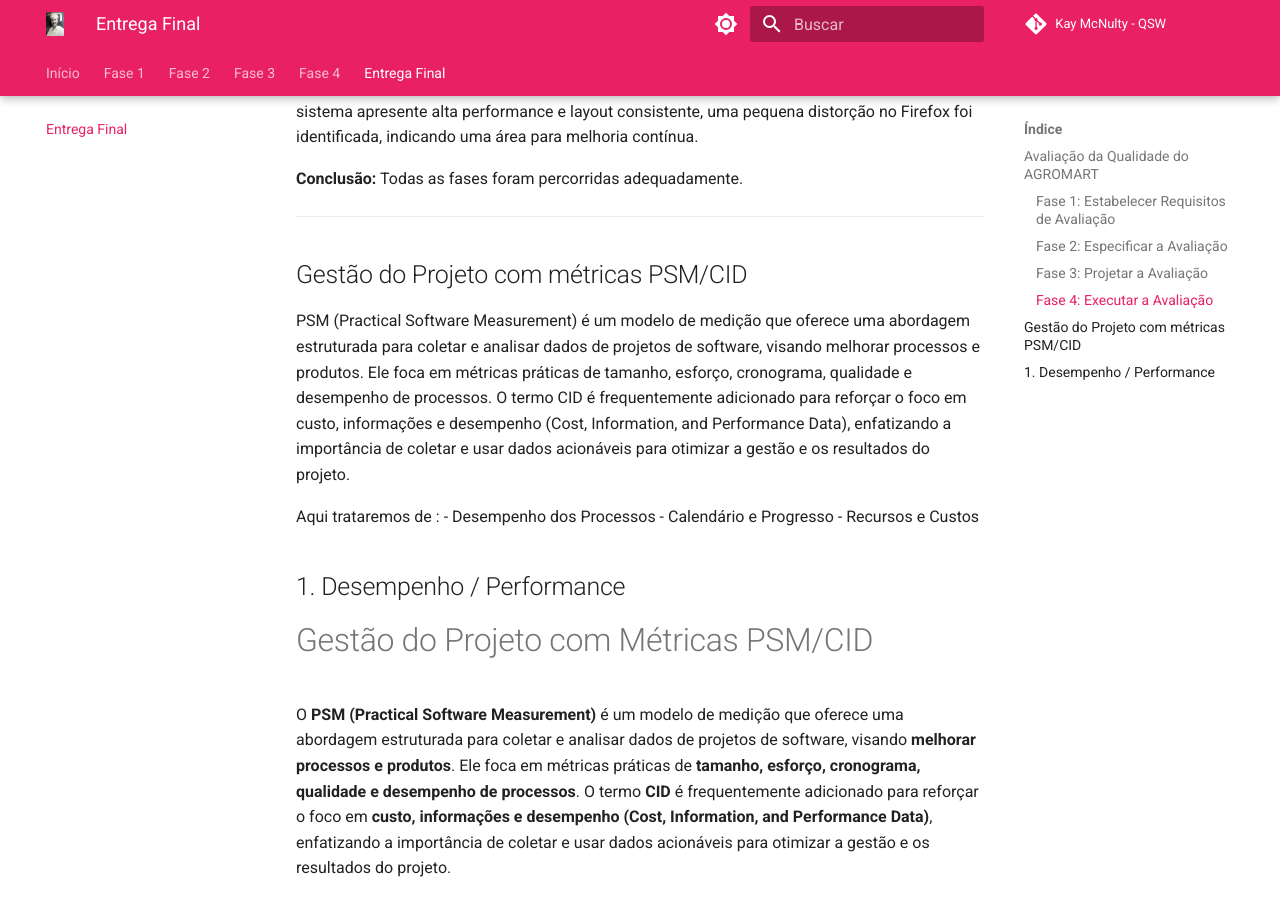
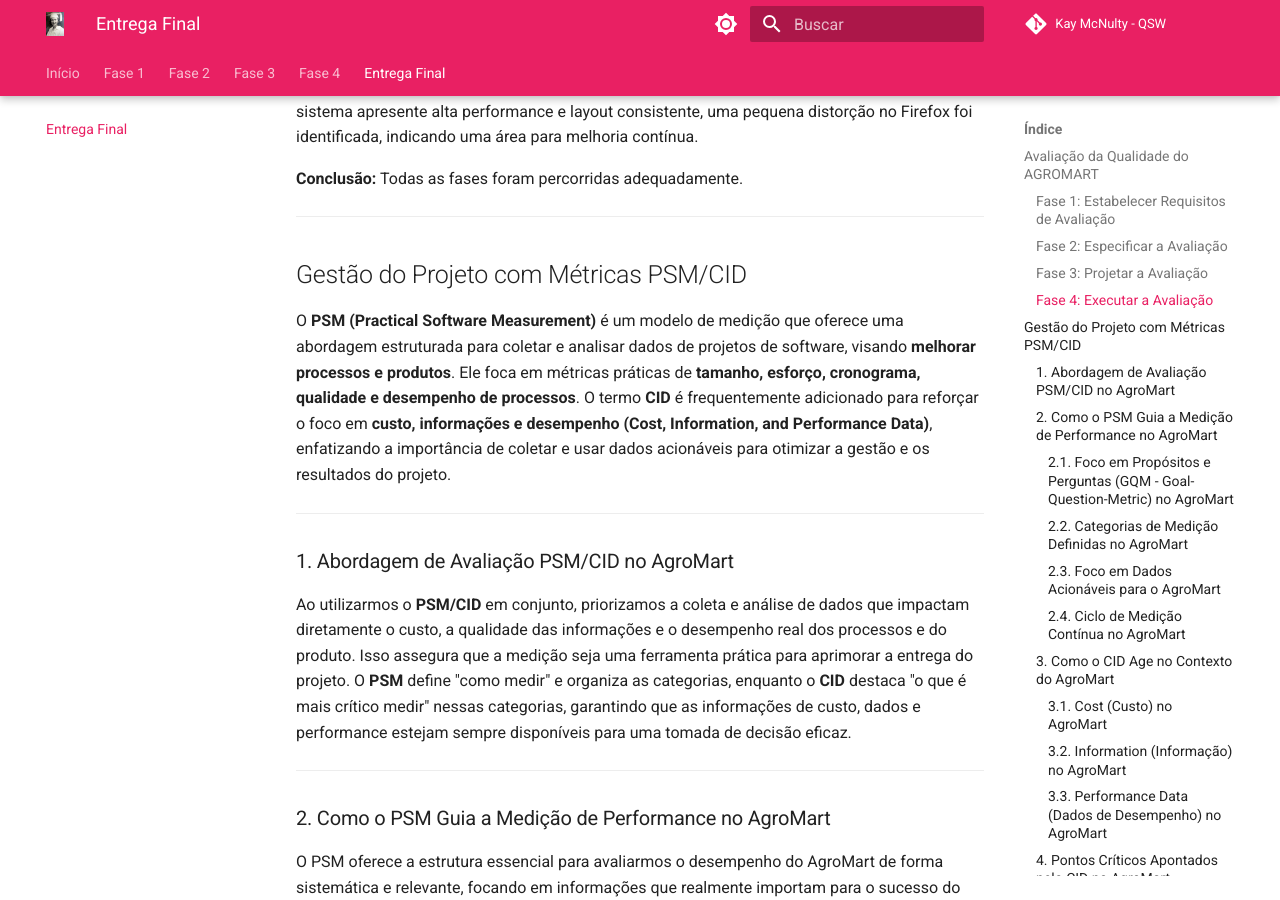
Before and after one commit to FCTE-Qualidade-de-Software-1/2025-1-T01-KAY-MCNULTY, an MkDocs documentation site: the page built from docs/entregafinal/gestao.md, in a window 1280 px wide and 900 px high, scrolled down 1249 px. Built offline with MkDocs 1.6.1 and Material for MkDocs 9.7.7, drawn with Linux system fonts in a browser that asks for light colours; comment, search, counter and statistics services are not loaded; some of the changed text lies outside the part shown.

Commit message:
update gestao.md

```diff
--- a/docs/entregafinal/gestao.md
+++ b/docs/entregafinal/gestao.md
@@ -32,33 +32,24 @@ A avaliação de compatibilidade do AgroMart, na Fase 4 (Q1), focou em garantir
 **Conclusão:** Todas as fases foram percorridas adequadamente.
 
 ---
-## Gestão do Projeto com métricas PSM/CID
 
-PSM (Practical Software Measurement) é um modelo de medição que oferece uma abordagem estruturada para coletar e analisar dados de projetos de software, visando melhorar processos e produtos. Ele foca em métricas práticas de tamanho, esforço, cronograma, qualidade e desempenho de processos. O termo CID é frequentemente adicionado para reforçar o foco em custo, informações e desempenho (Cost, Information, and Performance Data), enfatizando a importância de coletar e usar dados acionáveis para otimizar a gestão e os resultados do projeto.
-
-Aqui trataremos de :
-- Desempenho dos Processos
-- Calendário e Progresso
-- Recursos e Custos
-
-##  1. Desempenho / Performance
-# Gestão do Projeto com Métricas PSM/CID
+## Gestão do Projeto com Métricas PSM/CID
 
 O **PSM (Practical Software Measurement)** é um modelo de medição que oferece uma abordagem estruturada para coletar e analisar dados de projetos de software, visando **melhorar processos e produtos**. Ele foca em métricas práticas de **tamanho, esforço, cronograma, qualidade e desempenho de processos**. O termo **CID** é frequentemente adicionado para reforçar o foco em **custo, informações e desempenho (Cost, Information, and Performance Data)**, enfatizando a importância de coletar e usar dados acionáveis para otimizar a gestão e os resultados do projeto.
 
 ---
 
-## 1. Abordagem de Avaliação PSM/CID no AgroMart
+### 1. Abordagem de Avaliação PSM/CID no AgroMart
 
 Ao utilizarmos o **PSM/CID** em conjunto, priorizamos a coleta e análise de dados que impactam diretamente o custo, a qualidade das informações e o desempenho real dos processos e do produto. Isso assegura que a medição seja uma ferramenta prática para aprimorar a entrega do projeto. O **PSM** define "como medir" e organiza as categorias, enquanto o **CID** destaca "o que é mais crítico medir" nessas categorias, garantindo que as informações de custo, dados e performance estejam sempre disponíveis para uma tomada de decisão eficaz.
 
 ---
 
-## 2. Como o PSM Guia a Medição de Performance no AgroMart
+### 2. Como o PSM Guia a Medição de Performance no AgroMart
 
 O PSM oferece a estrutura essencial para avaliarmos o desempenho do AgroMart de forma sistemática e relevante, focando em informações que realmente importam para o sucesso do projeto.
 
-### 2.1. Foco em Propósitos e Perguntas (GQM - Goal-Question-Metric) no AgroMart
+#### 2.1. Foco em Propósitos e Perguntas (GQM - Goal-Question-Metric) no AgroMart
 
 No AgroMart, o paradigma **GQM** é a base para definir o que e como medir:
 
@@ -86,7 +77,7 @@ No AgroMart, o paradigma **GQM** é a base para definir o que e como medir:
     * **Para Qualidade:** `Número de Defeitos Reportados pós-teste`, `Percentual de Sucesso em Testes de Compatibilidade/Usabilidade`, `Percentual de Aderência aos Critérios de Entrega`.
     * **Para Cronograma:** `Desvio da Linha Real em relação à Planejada no Burndown Chart`, `Percentual de Marcos Entregues no Prazo`, `Razão entre Tarefas Comprometidas e Concluídas`.
 
-### 2.2. Categorias de Medição Definidas no AgroMart
+#### 2.2. Categorias de Medição Definidas no AgroMart
 
 Aplicamos as cinco categorias do PSM para ter uma visão completa:
 
@@ -96,7 +87,7 @@ Aplicamos as cinco categorias do PSM para ter uma visão completa:
 * **Qualidade:** Verificamos a **Aderência às Instruções da Docente** (100% de conformidade) e a **Compatibilidade em Diferentes Navegadores** (99,3% de sucesso no Q1 da Fase 4).
 * **Desempenho dos Processos:** Analisamos o **Cumulative Flow Diagram (CFD)** para entender o fluxo de trabalho e WIP, o **Burndown Chart** para a taxa de progresso, o **Committed vs. Completed** para a capacidade de entrega e o **Cycle Time** para a eficiência da finalização de tarefas.
 
-### 2.3. Foco em Dados Acionáveis para o AgroMart
+#### 2.3. Foco em Dados Acionáveis para o AgroMart
 
 Para o AgroMart, as métricas devem gerar informações que nos permitam agir:
 
@@ -104,7 +95,7 @@ Para o AgroMart, as métricas devem gerar informações que nos permitam agir:
 * O Burndown acima da linha planejada nos leva a **reavaliar as estimativas** ou identificar impedimentos.
 * Um aumento no Cycle Time pode nos levar a **revisar o fluxo** de trabalho ou a complexidade das tarefas.
 
-### 2.4. Ciclo de Medição Contínua no AgroMart
+#### 2.4. Ciclo de Medição Contínua no AgroMart
 
 A avaliação do AgroMart não é um evento único, mas um ciclo:
 
@@ -118,11 +109,11 @@ Ao aplicar o PSM dessa forma, o projeto AgroMart não só mede seu progresso, ma
 
 ---
 
-## 3. Como o CID Age no Contexto do AgroMart
+### 3. Como o CID Age no Contexto do AgroMart
 
 O **CID** atua como uma lente que **prioriza e destaca as informações mais críticas** para a gestão do projeto, complementando o "como medir" do PSM.
 
-### 3.1. Cost (Custo) no AgroMart
+#### 3.1. Cost (Custo) no AgroMart
 
 O CID foca na **eficiência dos recursos financeiros e de mão de obra** do AgroMart:
 
@@ -130,7 +121,7 @@ O CID foca na **eficiência dos recursos financeiros e de mão de obra** do Agro
 * **Identificar Desperdícios:** Observaria horas extras não justificadas, retrabalho excessivo (falhas de qualidade que geram custo adicional) ou uso ineficiente de ferramentas.
 * **Análise de ROI (Retorno sobre Investimento) Simplificada:** Mesmo que simulado, o CID incentivaria a pensar se o investimento simulado está gerando as entregas e a qualidade esperadas.
 
-### 3.2. Information (Informação) no AgroMart
+#### 3.2. Information (Informação) no AgroMart
 
 O CID avalia a **qualidade e a disponibilidade dos dados de gestão** do AgroMart:
 
@@ -138,7 +129,7 @@ O CID avalia a **qualidade e a disponibilidade dos dados de gestão** do AgroMar
 * **Integridade dos Dados:** Checaria se os dados coletados (do Kanban, GitHub) são precisos e consistentes. Inconsistências (ex: no Burndown) podem indicar problemas de dados ou processo.
 * **Acesso à Informação:** Avaliaria se a equipe e stakeholders têm acesso fácil às métricas e relatórios importantes.
 
-### 3.3. Performance Data (Dados de Desempenho) no AgroMart
+#### 3.3. Performance Data (Dados de Desempenho) no AgroMart
 
 Esta parte alinha-se com suas métricas, mas o CID as enfatiza sob uma ótica de "impacto crítico":
 
@@ -147,7 +138,7 @@ Esta parte alinha-se com suas métricas, mas o CID as enfatiza sob uma ótica de
 
 ---
 
-## 4. Pontos Críticos Apontados pelo CID no AgroMart
+### 4. Pontos Críticos Apontados pelo CID no AgroMart
 
 Com base nos dados que você já apresentou, o CID apontaria os seguintes pontos como **críticos ou de atenção imediata**:
 
@@ -169,11 +160,11 @@ Com base nos dados que você já apresentou, o CID apontaria os seguintes pontos
 
 ---
 
-## 5. Indicadores Visuais de Desempenho da Sprint
+### 5. Indicadores Visuais de Desempenho da Sprint
 
 A seguir são apresentados os principais gráficos utilizados para análise do desempenho da equipe de desenvolvimento do sistema **AgroMart** durante os ciclos de sprint. Os dados foram coletados manualmente a partir do acompanhamento do quadro Kanban e das ferramentas de versionamento utilizadas.
 
-### 5.1. Gráfico de Fluxo Cumulativo (CFD)
+#### 5.1. Gráfico de Fluxo Cumulativo (CFD)
 
 Este gráfico representa a evolução das tarefas ao longo dos dias da Sprint 1, separadas por status:
 
@@ -191,7 +182,7 @@ Este gráfico representa a evolução das tarefas ao longo dos dias da Sprint 1,
 
 ---
 
-### 5.2. Gráfico de Burndown
+#### 5.2. Gráfico de Burndown
 
 Este gráfico compara o trabalho **planejado** com o trabalho **real** concluído na Sprint 1:
 
@@ -209,7 +200,7 @@ Este gráfico compara o trabalho **planejado** com o trabalho **real** concluíd
 
 ---
 
-### 5.3. Gráfico de Comprometimento vs Conclusão
+#### 5.3. Gráfico de Comprometimento vs Conclusão
 
 Comparação entre tarefas comprometidas e efetivamente entregues por sprint:
 
@@ -225,7 +216,7 @@ Comparação entre tarefas comprometidas e efetivamente entregues por sprint:
 
 ---
 
-### 5.4. Gráfico de Cycle Time
+#### 5.4. Gráfico de Cycle Time
 
 Tempo médio (em dias) para finalização de cada tarefa:
 
@@ -252,11 +243,11 @@ A análise gráfica evidencia que, apesar de pequenos desvios entre o trabalho p
 **Objetivo:** Obter um planejamento adequado com as datas de entrega.
 **Métrica:** Conformidade com datas de entrega.
 
-## Calendário de Entregas do Projeto AgroMart
+### Calendário de Entregas do Projeto AgroMart
 
 Este calendário visualiza as principais entregas e marcos do projeto AgroMart.
 
-### Março de 2025
+#### Março de 2025
 
 | Dom | Seg | Ter | Qua | Qui | Sex | Sáb |
 |:---:|:---:|:---:|:---:|:---:|:---:|:---:|
@@ -272,7 +263,7 @@ Este calendário visualiza as principais entregas e marcos do projeto AgroMart.
 
 ---
 
-### Abril de 2025
+#### Abril de 2025
 
 | Dom | Seg | Ter | Qua | Qui | Sex | Sáb |
 |:---:|:---:|:---:|:---:|:---:|:---:|:---:|
@@ -288,7 +279,7 @@ Este calendário visualiza as principais entregas e marcos do projeto AgroMart.
 
 ---
 
-### Maio de 2025
+#### Maio de 2025
 
 | Dom | Seg | Ter | Qua | Qui | Sex | Sáb |
 |:---:|:---:|:---:|:---:|:---:|:---:|:---:|
@@ -304,7 +295,7 @@ Este calendário visualiza as principais entregas e marcos do projeto AgroMart.
 
 ---
 
-### Junho de 2025
+#### Junho de 2025
 
 | Dom | Seg | Ter | Qua | Qui | Sex | Sáb |
 |:---:|:---:|:---:|:---:|:---:|:---:|:---:|
@@ -322,7 +313,7 @@ Este calendário visualiza as principais entregas e marcos do projeto AgroMart.
 
 ---
 
-### Julho de 2025
+#### Julho de 2025
 
 | Dom | Seg | Ter | Qua | Qui | Sex | Sáb |
 |:---:|:---:|:---:|:---:|:---:|:---:|:---:|
@@ -374,8 +365,6 @@ Este calendário visualiza as principais entregas e marcos do projeto AgroMart.
 | Equipamentos              | R$ 10.000,00    | 5    | R$ 50.000,00     |
 | **Total Geral**           | —              | —    | **R$ 173.750,00** |
 
-
----
 ---
 
 ##  Tabela de Contribuição
```
Also changed, not shown: other parts of docs/entregafinal/gestao.md (+6 -7 lines).
